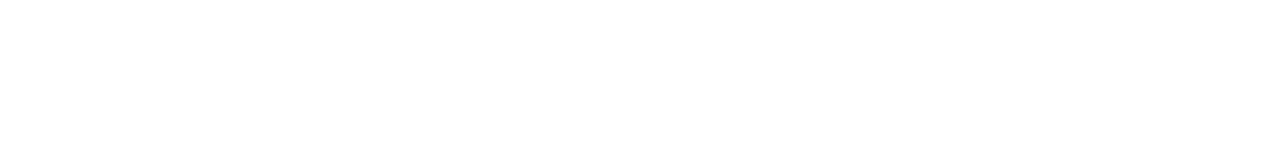
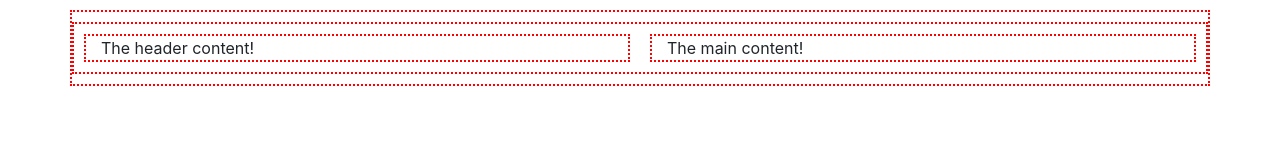
Before and after one commit to pthompso77/Twit-refact, a plain HTML site: page index.html in a window 1280 px wide. Drawn offline with nearby package versions, Linux system fonts and the light colour scheme.

Commit message:
basic columns, testing borders

```diff
--- /dev/null
+++ b/css/tests.css
@@ -0,0 +1,6 @@
+/* tests.css */
+
+body * {
+    border: 2px dotted red;
+    margin: 10px;
+}
--- a/index.html
+++ b/index.html
@@ -9,9 +9,26 @@
     <!-- Bootstrap CSS -->
     <link rel="stylesheet" href="https://stackpath.bootstrapcdn.com/bootstrap/4.5.2/css/bootstrap.min.css"
         integrity="sha384-JcKb8q3iqJ61gNV9KGb8thSsNjpSL0n8PARn9HuZOnIxN0hoP+VmmDGMN5t9UJ0Z" crossorigin="anonymous">
+    <link rel="stylesheet" href="css/tests.css">
 </head>
 
 <body>
+
+    <div id="site-container" class="container">
+        <div class="row">
+
+            <header class="col">
+                The header content!
+            </header>
+
+            <div id="main" class="col">
+                The main content!
+            </div>
+
+        </div>
+    </div>
+
+
 
     <!-- JS, Popper.js, and jQuery -->
     <script src="https://code.jquery.com/jquery-3.5.1.slim.min.js"
```
